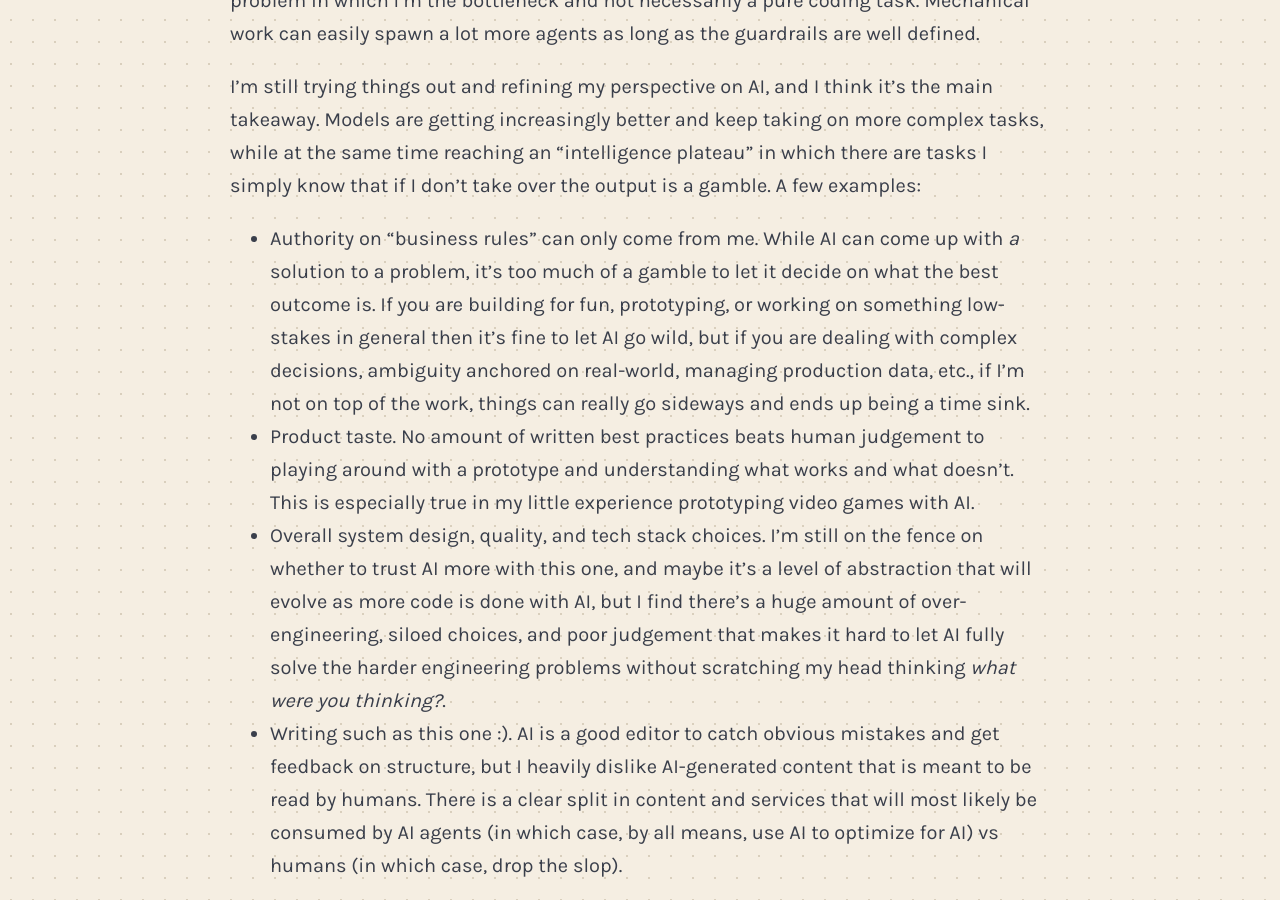
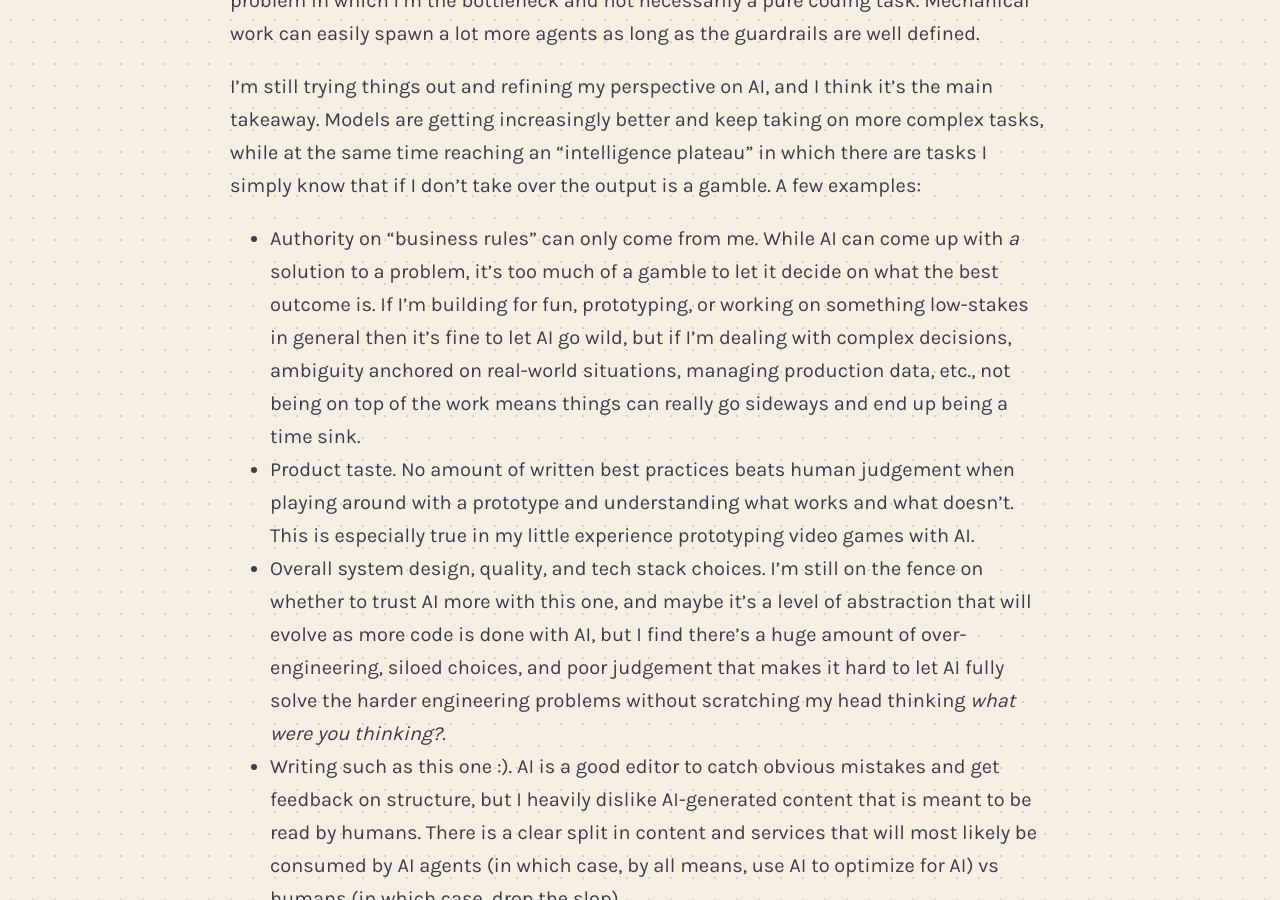
Before and after one commit to wmora/wmora.github.io, a Jekyll site: the page built from _posts/2026-09-06-thoughts-a-year-into-ai-coding.md, in a window 1280 px wide and 900 px high, scrolled down 2015 px. Built offline with Jekyll 4.4.1, drawn with Linux system fonts in a browser that asks for light colours; some of the changed text lies outside the part shown.

Commit message:
Revise tags and enhance AI coding insights
Updated tags and refined content for clarity and emphasis on AI's role in software development.

```diff
--- a/_posts/2026-09-06-thoughts-a-year-into-ai-coding.md
+++ b/_posts/2026-09-06-thoughts-a-year-into-ai-coding.md
@@ -25,8 +25,8 @@ In terms of my development workflow, I went from _one-session-at-a-time-on-VSCod
 In this model, I find myself running up to 10-15 development tasks efficiently (some very complex, some very straightforward). By development task, I mean some end-to-end problem in which I’m the bottleneck and not necessarily a pure coding task. Mechanical work can easily spawn a lot more agents as long as the guardrails are well defined.
 
 I’m still trying things out and refining my perspective on AI, and I think it’s the main takeaway. Models are getting increasingly better and keep taking on more complex tasks, while at the same time reaching an “intelligence plateau” in which there are tasks I simply know that if I don’t take over the output is a gamble. A few examples:
-* Authority on “business rules” can only come from me. While AI can come up with _a_ solution to a problem, it’s too much of a gamble to let it decide on what the best outcome is. If you are building for fun, prototyping, or working on something low-stakes in general then it’s fine to let AI go wild, but if you are dealing with complex decisions, ambiguity anchored on real-world, managing production data, etc., if I’m not on top of the work, things can really go sideways and ends up being a time sink.
-* Product taste. No amount of written best practices beats human judgement to playing around with a prototype and understanding what works and what doesn’t. This is especially true in my little experience prototyping video games with AI.
+* Authority on “business rules” can only come from me. While AI can come up with _a_ solution to a problem, it’s too much of a gamble to let it decide on what the best outcome is. If I'm building for fun, prototyping, or working on something low-stakes in general then it’s fine to let AI go wild, but if I'm dealing with complex decisions, ambiguity anchored on real-world situations, managing production data, etc., not being on top of the work means things can really go sideways and end up being a time sink.
+* Product taste. No amount of written best practices beats human judgement when playing around with a prototype and understanding what works and what doesn’t. This is especially true in my little experience prototyping video games with AI.
 * Overall system design, quality, and tech stack choices. I’m still on the fence on whether to trust AI more with this one, and maybe it’s a level of abstraction that will evolve as more code is done with AI, but I find there’s a huge amount of over-engineering, siloed choices, and poor judgement that makes it hard to let AI fully solve the harder engineering problems without scratching my head thinking _what were you thinking?_.
 * Writing such as this one :). AI is a good editor to catch obvious mistakes and get feedback on structure, but I heavily dislike AI-generated content that is meant to be read by humans. There is a clear split in content and services that will most likely be consumed by AI agents (in which case, by all means, use AI to optimize for AI) vs humans (in which case, drop the slop).
 
```
Also changed, not shown: other parts of _posts/2026-09-06-thoughts-a-year-into-ai-coding.md (+1 -1 lines).
